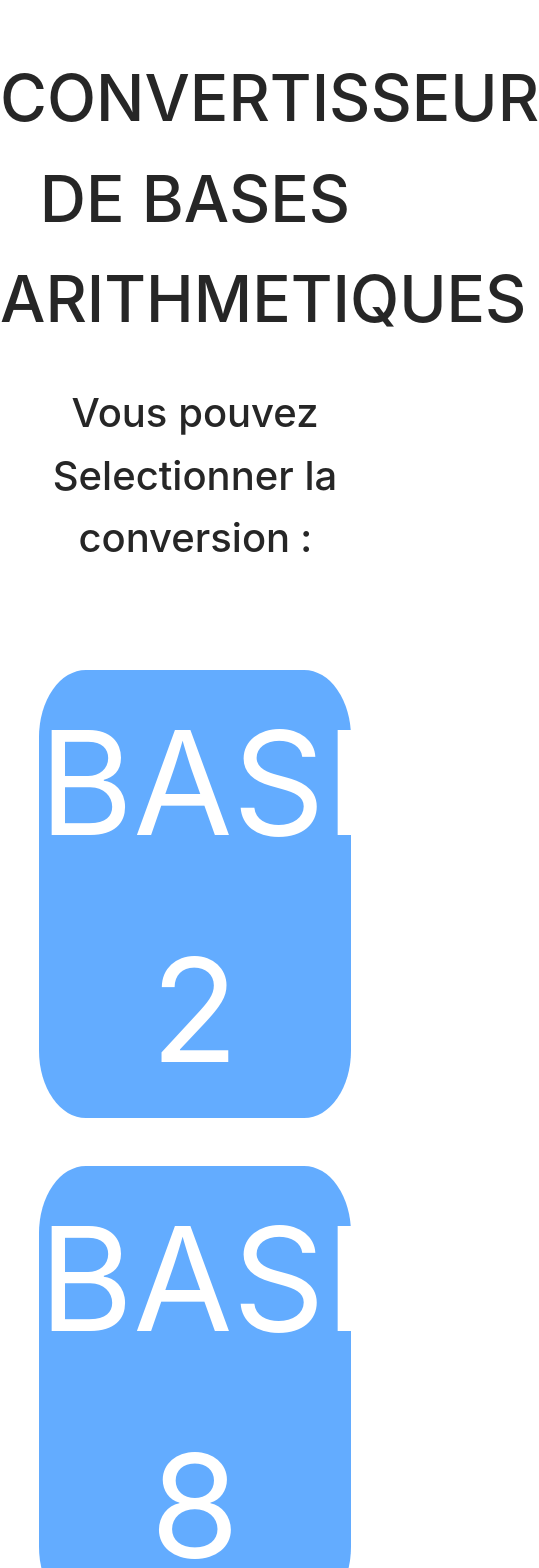
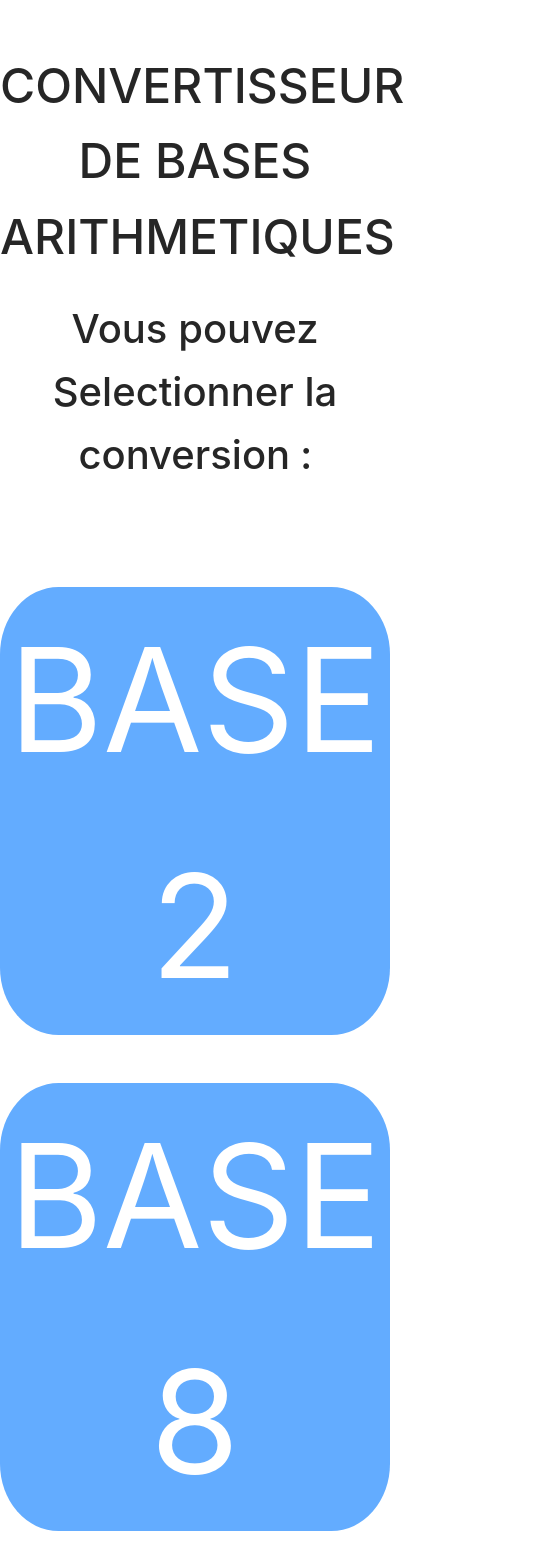
Before and after one commit to LowenMistoul/convertissseur, a Next.js app: page / in a window 390 px wide. Shown: the top 1568 px of the page, 539 px wide, since content can reach past the window. Built offline with nearby package versions, Linux system fonts and the light colour scheme.

Commit message:
fixing margins

```diff
--- a/src/components/convert/convert.module.scss
+++ b/src/components/convert/convert.module.scss
@@ -41,13 +41,17 @@
     transition-duration: 0.8s;
 }
 
-@media only screen and (max-width: 1000px) {
+@media screen and (max-width: 1000px) {
     .div{
-        width: 80%;
+        width: 100%;
         margin-bottom: 3rem;
         height: 28rem;
+        //margin : 0 auto
     }
     .carre{
         font-size: 9rem;
     }
+    .input{
+        padding-left: 0rem;
+    }
   }
--- a/src/components/presentation/presentation.module.scss
+++ b/src/components/presentation/presentation.module.scss
@@ -2,7 +2,7 @@
 
 .titre{
     text-align: center;
-    font-size: 4rem;
+    font-size: 3rem;
     padding-top: 3rem;
 }
 
```
